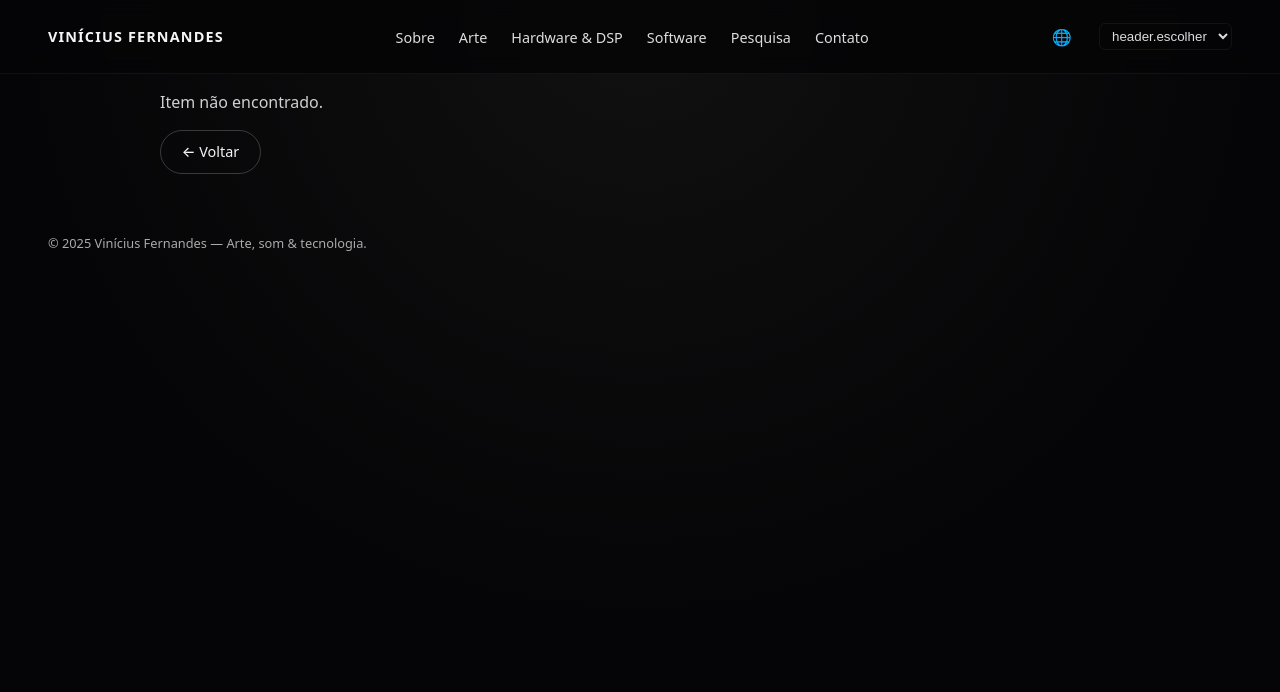
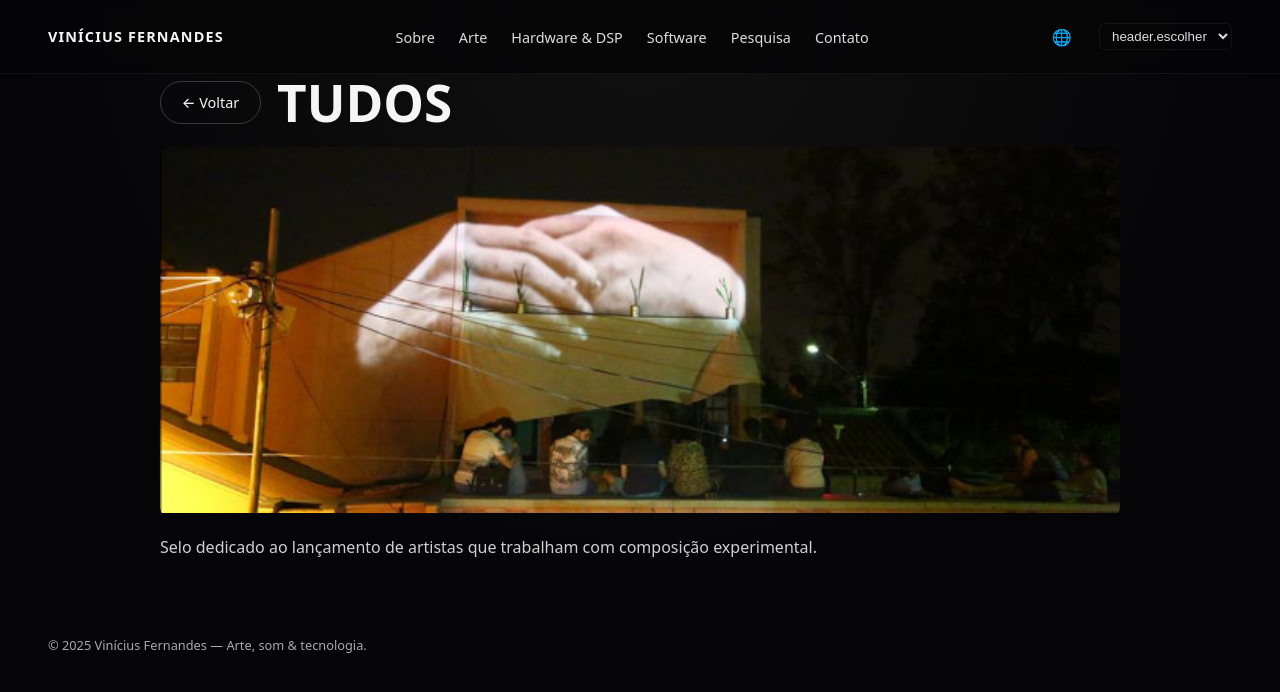
Before and after one commit to viniciusfersil123/vinicius-portfolio, a React (Vite) app: page / in a window 1280 px wide. Both pictures are taken after a click on the element 320 px from the left and 1064 px from the top of the page. Shown: the top 692 px of the page. Built offline with nearby package versions, Linux system fonts and the light colour scheme.

Commit message:
adiciona pagina interna

```diff
--- a/src/App.tsx
+++ b/src/App.tsx
@@ -110,26 +110,25 @@ function App() {
     },
   ];
 
-  // (allItems moved to src/data/items.ts if needed)
+  // expõe arrays no window para o Detail
+  (window as any).__APP_CARDS__ = cards;
+  (window as any).__APP_TECH__ = techCards;
+  (window as any).__APP_SOFT__ = softwareCards;
+  (window as any).__APP_PUBS__ = publicationCards;
 
   const params = useParams();
 
-  // if a slug is present in the URL, show the standalone detail page
   if (params.slug) {
     return (
       <div className="app">
         <Detail />
         <footer className="footer">
-          <p>
-            © {new Date().getFullYear()} Vinícius Fernandes — Arte, som &
-            tecnologia.
-          </p>
+          <p>© {new Date().getFullYear()} Vinícius Fernandes — Arte, som & tecnologia.</p>
         </footer>
       </div>
     );
   }
 
-  // onItem click: just change URL (Detail reads slug from path)
   const openItem = (it: any) => {
     const slug = (it.slug as string) || slugify(it.title || "");
     const url = `/item/${slug}`;
@@ -137,12 +136,9 @@ function App() {
     window.dispatchEvent(new PopStateEvent("popstate"));
   };
 
-  // closeDetail not needed; Detail uses back navigation
-
   return (
     <div className="app">
       <Header />
-
       <main>
         {/* HERO */}
         <section className="hero">
@@ -298,14 +294,8 @@ function App() {
         </section>
       </main>
 
-      {/* Detail overlay / page (shown when URL contains /item/:slug) */}
-      {params.slug && <Detail />}
-
       <footer className="footer">
-        <p>
-          © {new Date().getFullYear()} Vinícius Fernandes — Arte, som &
-          tecnologia.
-        </p>
+        <p>© {new Date().getFullYear()} Vinícius Fernandes — Arte, som & tecnologia.</p>
       </footer>
     </div>
   );
--- a/src/components/Carousel.tsx
+++ b/src/components/Carousel.tsx
@@ -4,8 +4,9 @@ import "slick-carousel/slick/slick-theme.css";
 import Card from "./Card";
 import { useNavigate } from "../lib/routerShim";
 import { useTranslation } from "../hooks/useTranslation";
+import { useT } from "../context/LanguageProvider"; // adiciona helper de tradução
 
-type Item = { title: string; text: string; image?: string };
+type Item = { title: any; text: any; image?: string; slug?: string };
 
 type Props = {
   items: Item[];
@@ -25,6 +26,8 @@ export default function Carousel({
   onItemClick,
 }: Props) {
   const navigate = useNavigate();
+  const t = useT(); // função: recebe string ou objeto {pt-br,en,de} e devolve string
+
   const settings = {
     infinite: true,
     speed: 500,
@@ -41,26 +44,28 @@ export default function Carousel({
     ],
   };
 
-  const { lang } = useTranslation();
-
   return (
     <div className={`carousel-wrapper-component ${className}`}>
       <Slider {...settings}>
         {items.map((it, i) => {
-          // item may have translations
-          const title = (it as any).title?.[lang] || (it as any).title || "";
-          const text = (it as any).text?.[lang] || (it as any).text || "";
-          const img = (it as any).image || (it as any).img || undefined; // <-- pega imagem se existir
+          // garante strings para o Card
+          const titleStr = t((it as any).title);
+          const textStr = t((it as any).text);
+          const img = (it as any).image || (it as any).img || undefined;
+
           return (
             <div key={i}>
               <Card
-                title={title}
-                text={text}
+                title={titleStr}
+                text={textStr}
                 image={img}
                 size="small"
                 onClick={() => {
                   if (onItemClick) return onItemClick(it);
-                  const slug = (it as any).slug || (title || "").toLowerCase().replace(/[^a-z0-9]+/g, "-").replace(/(^-|-$)/g, "");
+                  const base = titleStr || "";
+                  const slug =
+                    (it as any).slug ||
+                    base.toLowerCase().replace(/[^a-z0-9]+/g, "-").replace(/(^-|-$)/g, "");
                   navigate(`/item/${slug}`);
                 }}
               />
--- a/src/pages/Detail.tsx
+++ b/src/pages/Detail.tsx
@@ -1,50 +1,51 @@
+import React from "react";
 import Header from "../components/Header";
 import { useParams, useNavigate } from "../lib/routerShim";
-import { allItems } from "../data/items";
-import { useTranslation } from "../hooks/useTranslation";
+
+// simples: o App injeta as coleções em window para o Detail ler.
+// você pode trocar depois para importar de src/data/items.
+type Item = { title: string; text: string; image?: string };
+const getAll = (): Item[] => {
+  const w = window as any;
+  return [
+    ...(w.__APP_CARDS__ || []),
+    ...(w.__APP_TECH__ || []),
+    ...(w.__APP_SOFT__ || []),
+    ...(w.__APP_PUBS__ || []),
+  ];
+};
+
+function slugify(s: string) {
+  return s.toLowerCase().replace(/[^a-z0-9]+/g, "-").replace(/(^-|-$)/g, "");
+}
 
 export default function Detail() {
-  const { slug } = useParams();
+  const { slug } = useParams() as { slug?: string };
   const navigate = useNavigate();
-  const { lang } = useTranslation();
-  const item = allItems.find((it) => it.slug === slug);
 
-  if (!item) {
-    return (
-      <div className="detail-page">
-        <Header />
-        <main className="section">
-          <p>Item não encontrado.</p>
-          <button className="button secondary" onClick={() => navigate(-1)}>
-            ← Voltar
-          </button>
-        </main>
-      </div>
-    );
-  }
+  const all = getAll();
+  const item =
+    all.find((it) => slugify(it.title) === (slug || "")) || null;
 
   return (
     <div className="detail-page">
       <Header />
-      <main className="section">
-        <button className="button secondary" onClick={() => navigate(-1)} style={{ marginBottom: "1rem" }}>
-          {t ? t("back") : "← Voltar"}
-        </button>
-        <article className="card" style={{ padding: "1.5rem" }}>
-          {item.image && (
-            <div style={{ marginBottom: "1rem" }}>
-              <img src={item.image} alt={typeof item.title === "string" ? item.title : item.title[lang] || item.title["pt-br"]} style={{ width: "100%", maxHeight: 360, objectFit: "cover", borderRadius: 12 }} />
-            </div>
-          )}
-          <h2>{typeof item.title === "string" ? item.title : item.title[lang] || item.title["pt-br"]}</h2>
-          <p>{typeof item.text === "string" ? item.text : item.text[lang] || item.text["pt-br"]}</p>
-          <hr style={{ margin: "1rem 0" }} />
-          <p>
-            Descrição detalhada (mock): Lorem ipsum dolor sit amet, consectetur adipiscing elit. Integer
-            nec odio. Praesent libero. Sed cursus ante dapibus diam. Sed nisi. Nulla quis sem at nibh
-            elementum imperdiet. Duis sagittis ipsum. Praesent mauris. Fusce nec tellus sed augue semper
-            porta. Mauris massa.
-          </p>
+      <main className="section" style={{ maxWidth: 1100, margin: "0 auto" }}>
+        <div style={{ display: "flex", gap: "1rem", alignItems: "center", marginBottom: "1rem" }}>
+          <button className="button secondary" onClick={() => navigate(-1)}>
+            ← Voltar
+          </button>
+          <h1 style={{ margin: 0 }}>{item ? item.title : slug}</h1>
+        </div>
+
+        {item?.image && (
+          <div style={{ borderRadius: 12, overflow: "hidden", marginBottom: "1rem" }}>
+            <img src={item.image} alt={item.title} style={{ width: "100%", height: "auto" }} />
+          </div>
+        )}
+
+        <article>
+          <p>{item ? item.text : "Item não encontrado."}</p>
         </article>
       </main>
     </div>
```
